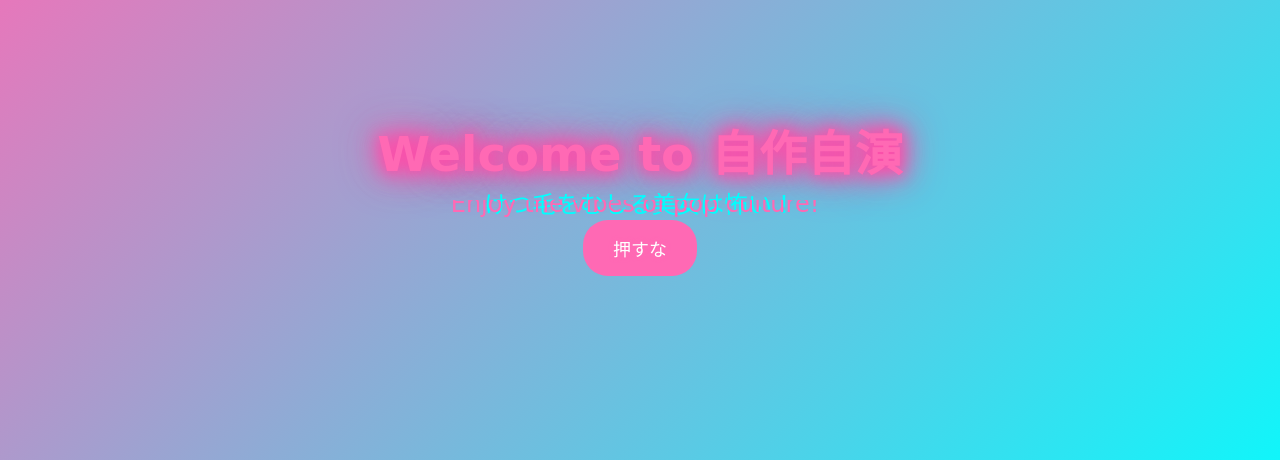
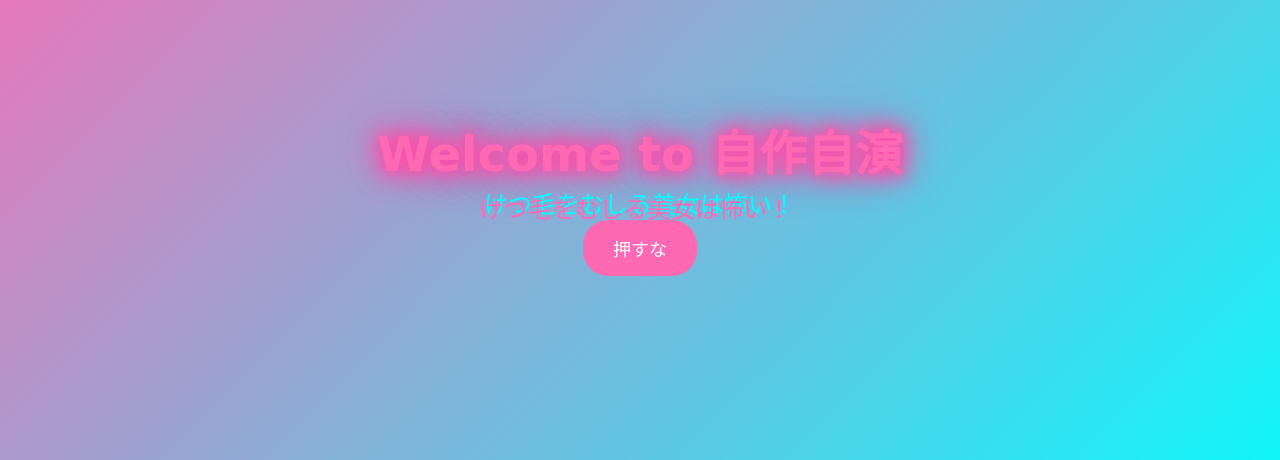
Before and after one commit to shirota111/shirota111.github.io, a PHP site: page /pop.html in a window 1280 px wide. Shown: the part 205-665 px from the top of the page. Run offline with PHP 8.4, Linux system fonts and the light colour scheme.

Commit message:
pop.css の更新

```diff
--- a/pop.css
+++ b/pop.css
@@ -46,7 +46,7 @@ body {
 }
 
 .glitch::before, .glitch::after {
-  content: 'Enjoy the vibes of pop culture!';
+  content: 'けつ毛をむしる美女は怖い！';
   position: absolute;
   left: 0;
   color: #ff69b4;
```
